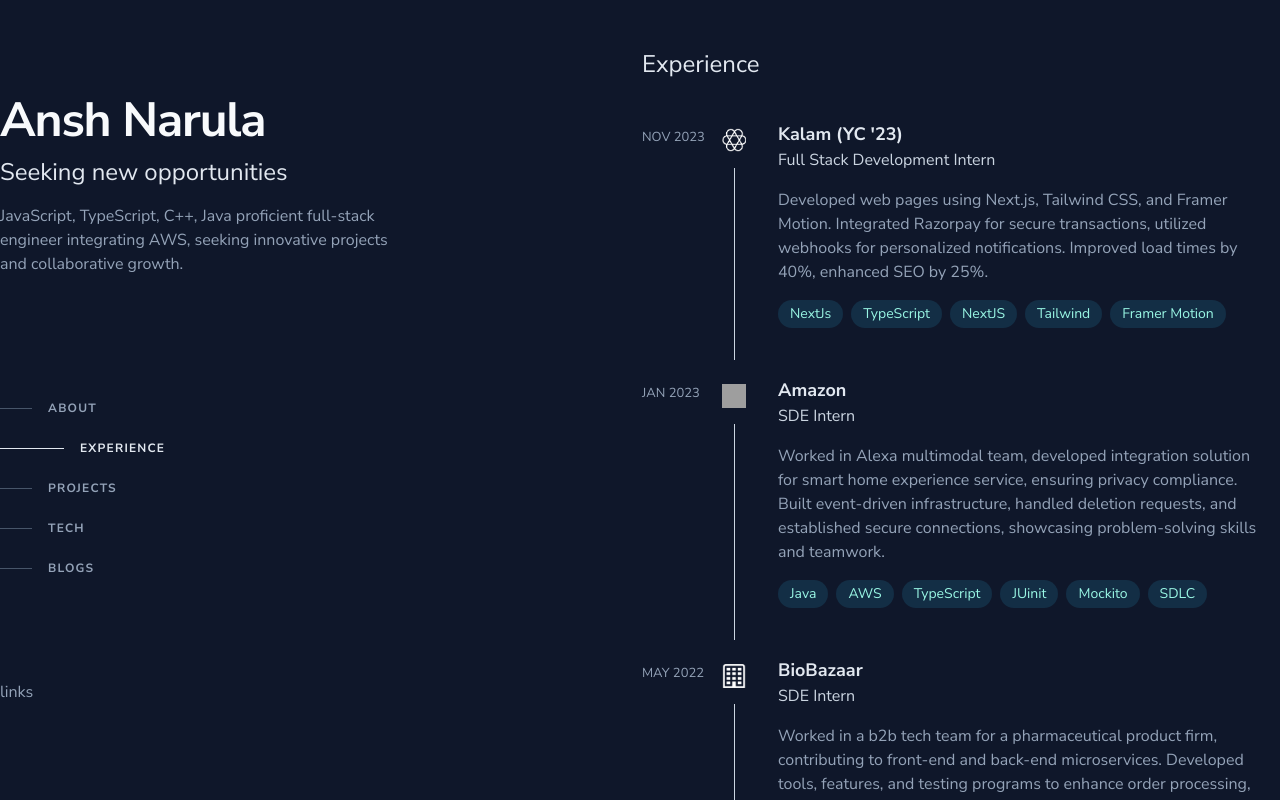
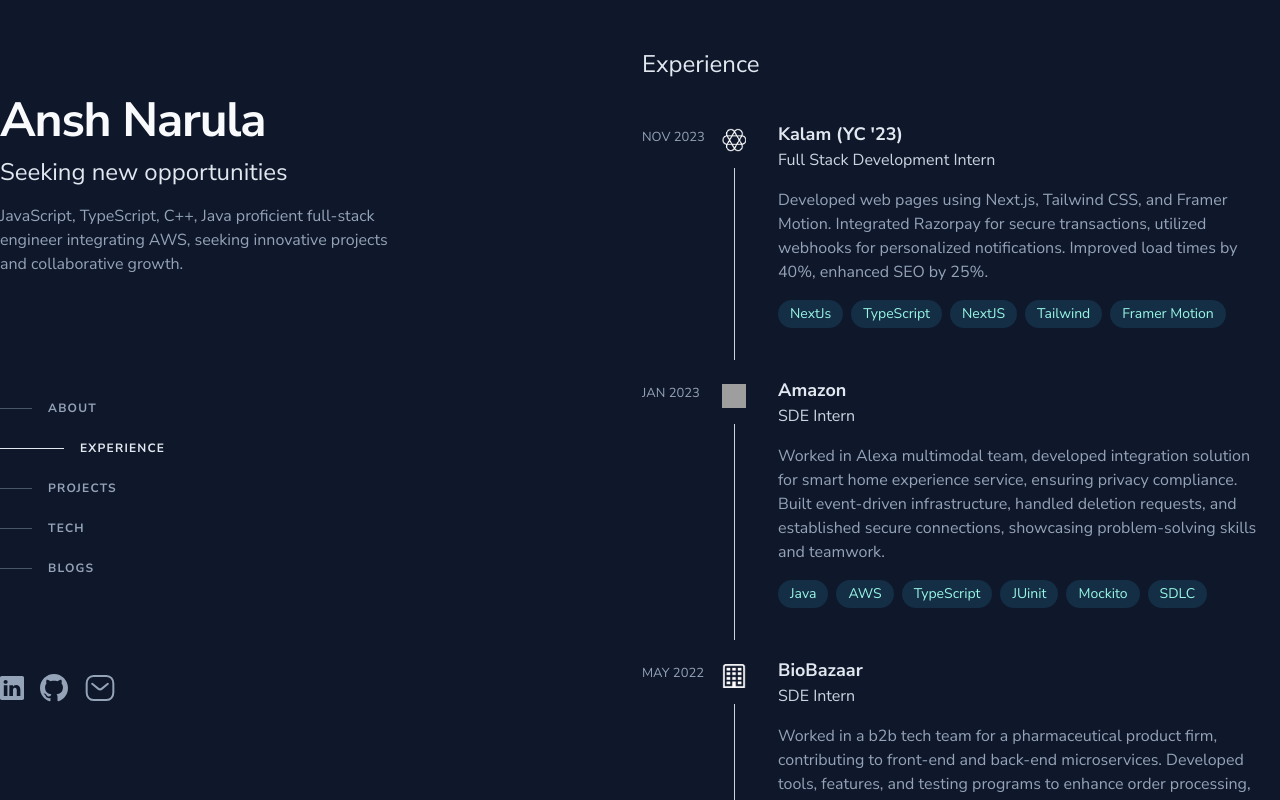
Before and after one commit to anshnarula5/portfoliov3, a Next.js app: page / in a window 1280 px wide. Shown: the top 800 px of the page. Built offline with nearby package versions, Linux system fonts and the light colour scheme; grey boxes are pictures that could not be loaded.

Commit message:
add links

```diff
--- a/app/components/Hero.tsx
+++ b/app/components/Hero.tsx
@@ -2,9 +2,11 @@
 
 import Link from 'next/link'
 import React, { useEffect, useState } from 'react'
+import { EmailIcon, GithubIcon, LinkedInIcon } from './Icons';
 
 const Hero = () => {
   const [currentSection, setCurrentSection] = useState('');
+  const [hoveredIcon, setHoveredIcon] = useState(null);
 
   useEffect(() => {
     const handleScroll = () => {
@@ -38,6 +40,18 @@
       </Link>
     )
   }
+
+  const HoverableIcon = ({ icon: IconComponent, defaultColor, hoverColor, link, className }: any) => {
+    const [isHovered, setIsHovered] = useState(false);
+    return (
+      <a href={link} target='_blank' onMouseEnter={() => setIsHovered(true)} onMouseLeave={() => setIsHovered(false)} >
+        <div className="icon-container">
+          <IconComponent className={`${className} icon`} color={isHovered ? hoverColor : defaultColor} />
+        </div>
+      </a>
+    );
+  };
+
   return (
     <div className='flex-1 md:py-[6rem] min-h-screen lg:min-h-max md:h-screen !overflow-hidden lg:!sticky top-0 flex flex-col justify-center md:justify-between'>
       <div className='flex flex-col gap-28'>
@@ -60,8 +74,10 @@
           <NavItem section='blogs' />
         </div>
       </div>
-      <div className='hidden lg:block'>
-        links
+      <div className='hidden lg:flex gap-4 items-center'>
+        <HoverableIcon icon={LinkedInIcon} className="lg:w-6 lg:h-6 transition-all" defaultColor="#94a3b8" hoverColor="#f1f5f9" link="https://www.linkedin.com/in/anshnarula/" />
+        <HoverableIcon icon={GithubIcon} className="lg:w-6 lg:h-6 transition-all" defaultColor="#94a3b8" hoverColor="#f1f5f9" link="https://github.com/anshnarula5" />
+        <HoverableIcon icon={EmailIcon} className="lg:w-8 lg:h-8 transition-all" defaultColor="#94a3b8" hoverColor="#f1f5f9" link="mailto:anshnarula55@gmail.com" />
       </div>
     </div>
   )
--- a/app/components/Icons.tsx
+++ b/app/components/Icons.tsx
@@ -33,19 +33,19 @@
   </svg>
 );
 
-export const LinkedInIcon = ({ className, color = "#262D33" }: IconProps) => (
-  <svg className={className} xmlns="http://www.w3.org/2000/svg" width="16" height="16" fill={color} viewBox="0 0 16 16">
+export const LinkedInIcon = ({ className, color = "#94a3b8 " }: IconProps) => (
+  <svg className={className} xmlns="http://www.w3.org/2000/svg" width="24" height="24" fill={color} viewBox="0 0 16 16">
     <path d="M0 1.146C0 .513.526 0 1.175 0h13.65C15.474 0 16 .513 16 1.146v13.708c0 .633-.526 1.146-1.175 1.146H1.175C.526 16 0 15.487 0 14.854zm4.943 12.248V6.169H2.542v7.225zm-1.2-8.212c.837 0 1.358-.554 1.358-1.248-.015-.709-.52-1.248-1.342-1.248S2.4 3.226 2.4 3.934c0 .694.521 1.248 1.327 1.248zm4.908 8.212V9.359c0-.216.016-.432.08-.586.173-.431.568-.878 1.232-.878.869 0 1.216.662 1.216 1.634v3.865h2.401V9.25c0-2.22-1.184-3.252-2.764-3.252-1.274 0-1.845.7-2.165 1.193v.025h-.016l.016-.025V6.169h-2.4c.03.678 0 7.225 0 7.225z" />
   </svg>
 );
 
-export const GithubIcon = ({ className, color = "#262D33" }: IconProps) => (
-  <svg xmlns="http://www.w3.org/2000/svg" width="24" height="24" viewBox="0 0 24 24" fill={color}>
+export const GithubIcon = ({ className, color = "#94a3b8 " }: IconProps) => (
+  <svg xmlns="http://www.w3.org/2000/svg" width="28" height="28" viewBox="0 0 24 24" fill={color}>
     <path d="M12 0c-6.626 0-12 5.373-12 12 0 5.302 3.438 9.8 8.207 11.387.599.111.793-.261.793-.577v-2.234c-3.338.726-4.033-1.416-4.033-1.416-.546-1.387-1.333-1.756-1.333-1.756-1.089-.745.083-.729.083-.729 1.205.084 1.839 1.237 1.839 1.237 1.07 1.834 2.807 1.304 3.492.997.107-.775.418-1.305.762-1.604-2.665-.305-5.467-1.334-5.467-5.931 0-1.311.469-2.381 1.236-3.221-.124-.303-.535-1.524.117-3.176 0 0 1.008-.322 3.301 1.23.957-.266 1.983-.399 3.003-.404 1.02.005 2.047.138 3.006.404 2.291-1.552 3.297-1.23 3.297-1.23.653 1.653.242 2.874.118 3.176.77.84 1.235 1.911 1.235 3.221 0 4.609-2.807 5.624-5.479 5.921.43.372.823 1.102.823 2.222v3.293c0 .319.192.694.801.576 4.765-1.589 8.199-6.086 8.199-11.386 0-6.627-5.373-12-12-12z" />
   </svg>
 );
-export const EmailIcon = ({ className, color = "#262D33" }: IconProps) => (
-  <svg className={className} xmlns="http://www.w3.org/2000/svg" width="24" height="24" viewBox="0 0 24 24" fill="none">
+export const EmailIcon = ({ className, color = "#94a3b8" }: IconProps) => (
+  <svg className={className} xmlns="http://www.w3.org/2000/svg" width="28" height="28" viewBox="0 0 24 24" fill="none">
     <g stroke={color} strokeLinecap="round" strokeLinejoin="round" strokeWidth="1.5">
       <path d="m17.903 8.851-4.444 3.613c-.84.666-2.02.666-2.86 0L6.12 8.851" />
       <path d="M16.909 21C19.95 21.008 22 18.51 22 15.438V8.57C22 5.499 19.95 3 16.909 3H7.09C4.05 3 2 5.499 2 8.57v6.868C2 18.51 4.05 21.008 7.091 21h9.818Z" clipRule="evenodd" />
```
Also changed, not shown: app/globals.css (line endings or trailing spaces).
